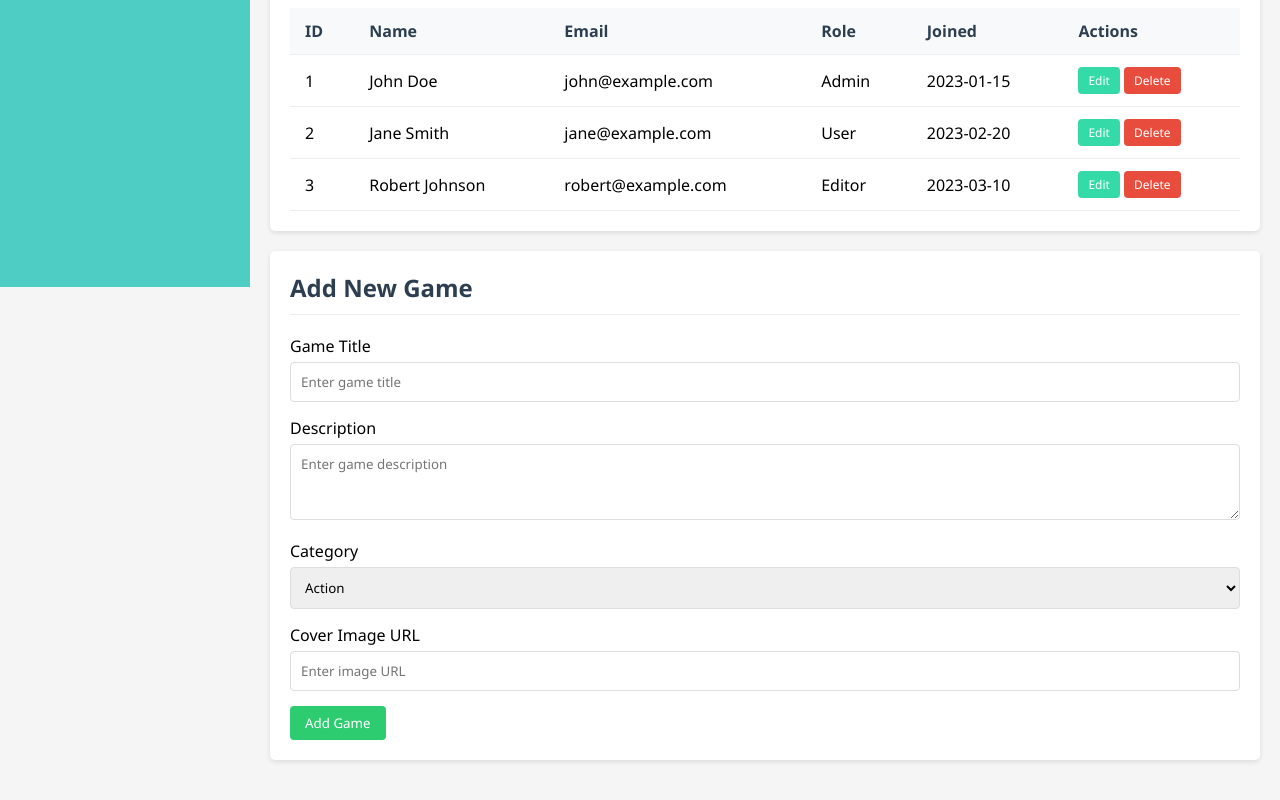
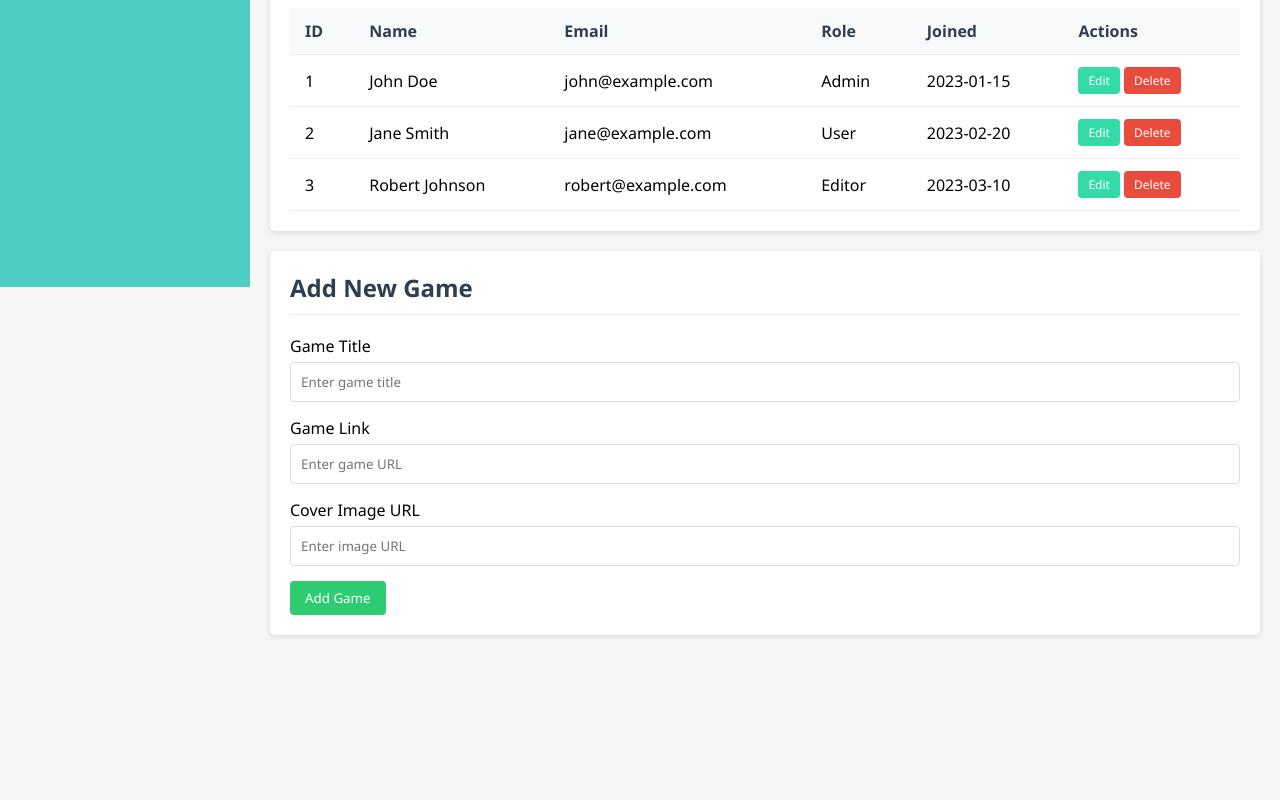
Before and after one commit to SchoolFlashCards3/admin-panel, a plain HTML site: page index.html in a window 1280 px wide. Shown: the part 513-1313 px from the top of the page. After the commit the page ends 1188 px from the top, so only its background shows below. Drawn offline with Linux system fonts and the light colour scheme.

Commit message:
Update index.html

```diff
--- a/index.html
+++ b/index.html
@@ -368,17 +368,8 @@
                     <input type="text" id="title" class="form-control" placeholder="Enter game title">
                 </div>
                 <div class="form-group">
-                    <label for="description">Description</label>
-                    <textarea id="description" class="form-control" placeholder="Enter game description" rows="3"></textarea>
-                </div>
-                <div class="form-group">
-                    <label for="category">Category</label>
-                    <select id="category" class="form-control">
-                        <option value="action">Action</option>
-                        <option value="adventure">Adventure</option>
-                        <option value="strategy">Strategy</option>
-                        <option value="puzzle">Puzzle</option>
-                    </select>
+                    <label for="link">Game Link</label>
+                    <input type="text" id="link" class="form-control" placeholder="Enter game URL">
                 </div>
                 <div class="form-group">
                     <label for="image">Cover Image URL</label>
```
